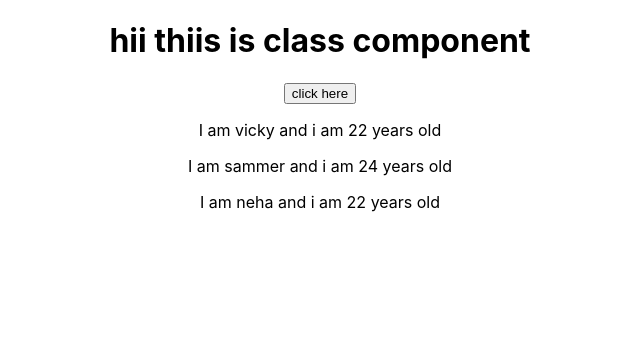
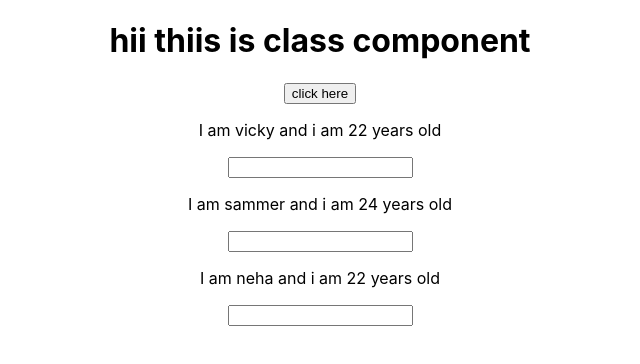
Before and after one commit to vickythakur0398/react-max-learn, a React (Create React App) app: page / in a window 1280 px wide. Shown: the top 364 px of the page, without its empty margins (320-960 px from the left). Built offline with nearby package versions, Linux system fonts and the light colour scheme.

Commit message:
changing data from input we are putting

```diff
--- a/src/App.js
+++ b/src/App.js
@@ -84,6 +84,23 @@ class App extends Component{
     })
 
   }
+
+  //ab yaha pe hum input ke hisab se change karaenge nam for that
+  //event kyuki click karne pe event hi jaega hai na or change karana h state ko
+  nameChangeHandler = (event) =>{
+
+    this.setState({
+      persons: [
+        {name: 'vicky' ,age: '23' },
+        {name: 'sameer ranjan' , age:'24'},
+        // isme kya h ki jo event me jo ki input h usme jo aiega contet uski value iske naam ki jagah show karega jisme hum change karna chahte h usme add karoo me neha me kar rha hu
+        {name: event.target.value , age:'23'}]
+
+    })
+
+
+
+  }
   render(){
     return(
       <div className = "App">
@@ -96,7 +113,10 @@ class App extends Component{
          //yaha pe hum chanhte h ki ye isko bhi click karne pe ho jae islie humne yaha dal dia h or yaha humne dala h kyuki person.js me to hum switch handler ko acces nhi kar skte par ab click ko as a prop ki tarah kar skte h
         //  now we want ki hum ye state ka data hardcore na kare balki apni marzi se bheje
          click= {this.switchHandler.bind(this, 'vickyy')}></Person>
-        <Person name = {this.state.persons[2].name} age ={this.state.persons[2].age}></Person>
+        <Person name = {this.state.persons[2].name}
+        age ={this.state.persons[2].age}
+        // yaha jo changed dala h vo hi props me bhejenge
+        changed = {this.nameChangeHandler}></Person>
 
 
 
--- a/src/Person/Person.js
+++ b/src/Person/Person.js
@@ -16,6 +16,9 @@ const person = (props) => {
            <p onClick={props.click}>I am {props.name} and i am {props.age} years old</p>
            {/* yaha pe aiega prop ka children agar koi ise use karna chahta h to or user jab use karna chaiega to vo kuch bhi pass kar skta h even a new react component humne bas text kia h or children inbuilt h */}
            <p>{props.children}</p>
+           {/* now we want ki hum jo input kare uske hisab se nam change ho jsime hum chahe */}
+           {/* onChange internal event listerner h ab hum app.js me ek funcn banenge or fir yaha props.jo bhi uska naam h vese add kar denge simply */}
+           <input type="text" onChange ={props.changed} />
        </div>
    )
 
```
